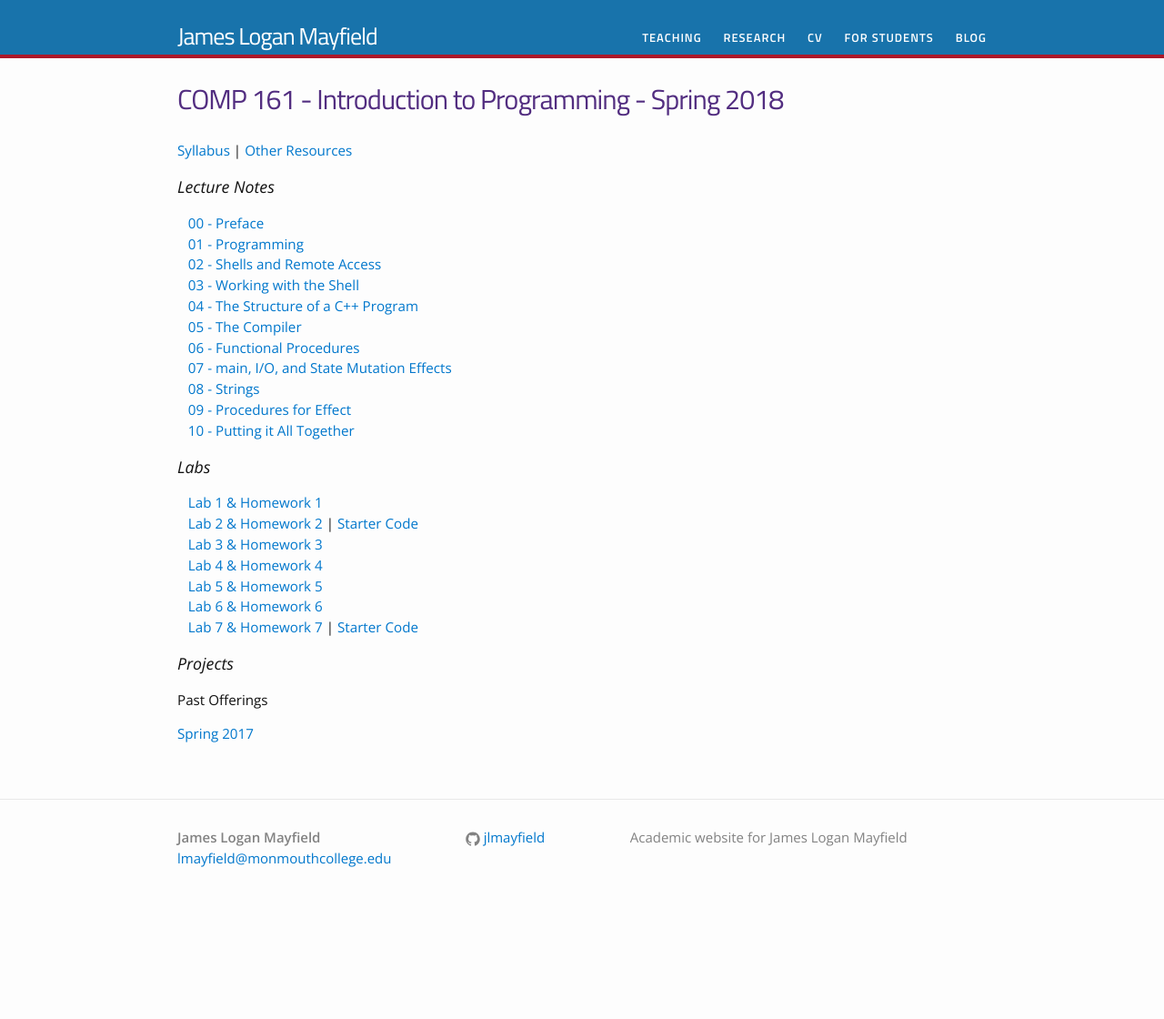
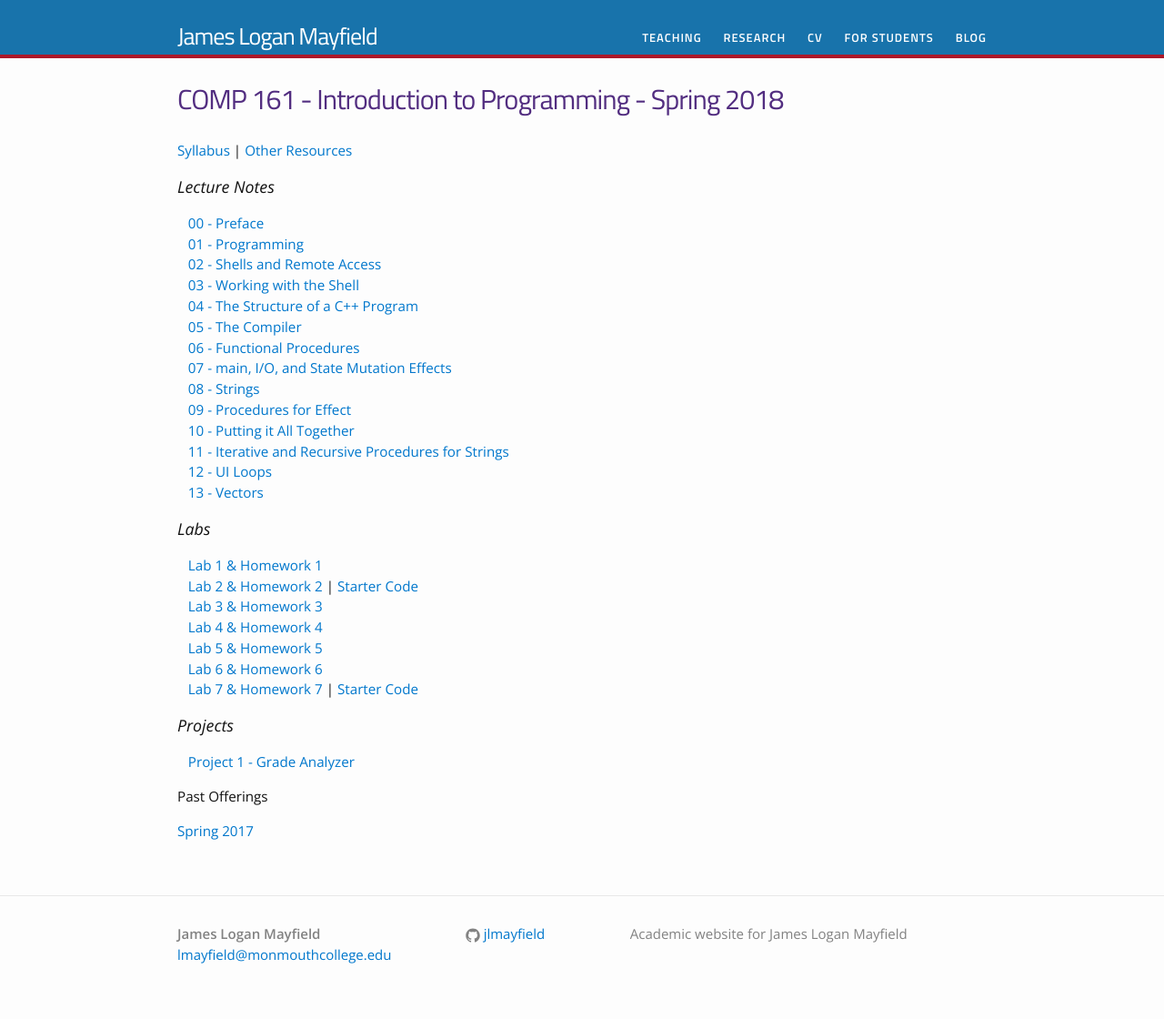
Before and after one commit to jlmayfield/jlmayfield.github.io, a Jekyll site: the page built from teaching/comp161.md, in a window 1280 px wide. Shown: the whole page at 91% size. Built offline with Jekyll 4.4.1, drawn with Linux system fonts in a browser that asks for light colours; before the commit the page ends 1014 px from its top, so only the background shows below that.

Commit message:
sp18. c161. updates for project 1.

```diff
--- a/teaching/comp161.md
+++ b/teaching/comp161.md
@@ -20,6 +20,10 @@ permalink: /teaching/COMP161/
 &nbsp;&nbsp;&nbsp;[08 - Strings](/teaching/COMP161/notes/comp161-lectureNotes-08.pdf)
 &nbsp;&nbsp;&nbsp;[09 - Procedures for Effect](/teaching/COMP161/notes/comp161-lectureNotes-09.pdf)
 &nbsp;&nbsp;&nbsp;[10 - Putting it All Together](/teaching/COMP161/notes/comp161-lectureNotes-10.pdf)
+&nbsp;&nbsp;&nbsp;[11 - Iterative and Recursive Procedures for Strings](/teaching/COMP161/notes/comp161-lectureNotes-11.pdf)
+&nbsp;&nbsp;&nbsp;[12 - UI Loops](/teaching/COMP161/notes/comp161-lectureNotes-12.pdf)
+&nbsp;&nbsp;&nbsp;[13 - Vectors](/teaching/COMP161/notes/comp161-lectureNotes-13.pdf)
+
 
 ### Labs
 
@@ -33,6 +37,7 @@ permalink: /teaching/COMP161/
 
 ### Projects
 
+&nbsp;&nbsp;&nbsp;[Project 1 - Grade Analyzer](/teaching/COMP161/projectss/comp161-proj1c.pdf)
 
 #### Past Offerings
 
```
Also changed, not shown: 4 other files.
